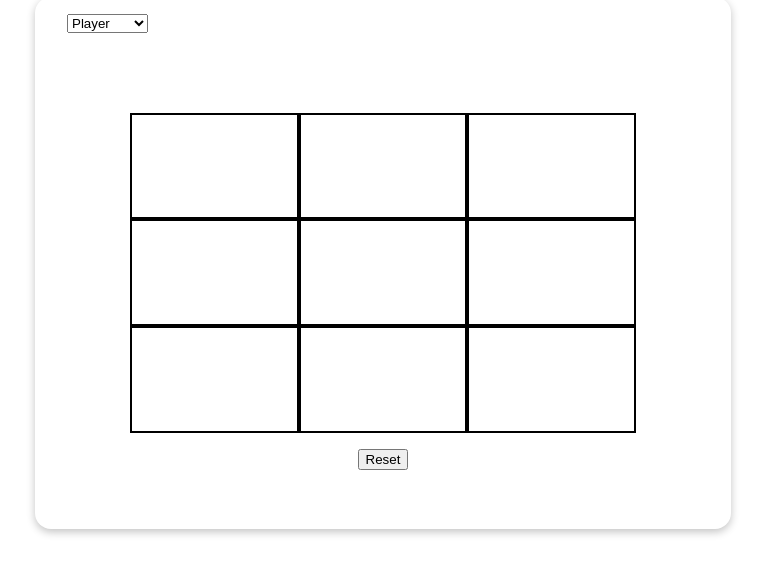
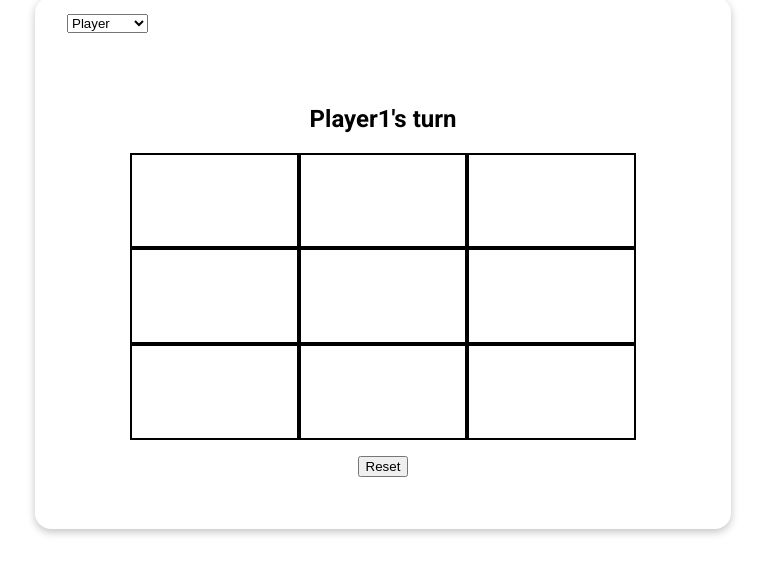
Before and after one commit to JamesDos/tic-tac-toe, a plain HTML site: page index.html in a window 1280 px wide. Both pictures are taken after a click on the button "Reset". Shown: the part 92-666 px from the top of the page, without its empty margins (257-1022 px from the left). Drawn offline with Linux system fonts and the light colour scheme.

Commit message:
Implement game display logic

```diff
--- a/index.html
+++ b/index.html
@@ -18,8 +18,8 @@
         <option value="computer">Computer</option>
       </select>
     </div>
-    <div class="game-state">
-      <h2></h2>
+    <div class="game-state-container">
+      <h2 class="game-state">Player1's Turn</h2>
     </div>
     <div class="board-container">
       <div class="gameboard">
--- a/script.js
+++ b/script.js
@@ -79,7 +79,6 @@ const GameBoard = (() =>  {
         }
       }
     }
-    console.log(tied ? `tied` : `not tied`);
     return tied;
   }
 
@@ -131,9 +130,19 @@ const GameController = (() => {
   const gameStates = ["Playing", "End"];
   let gameState = "Playing";
 
-  const getGameState = () => gameState;
+  let getGameState = () => gameState;
 
-  const setGameState = (state) => gameState = state;
+  const getGameStateMsg = () => {
+    if(board.determineGameOver()) {
+      return `Game has ended: ${getCurrPlayer().getName()} has won`;
+    } else if (board.determineTie()) {
+      return 'Game is a draw';
+    } else {
+      return `${currPlayer.getName()}'s turn`;
+    }
+  }
+
+  const setGameState = state => gameState = state;
 
   const playRound = (i, j) => {
     if(getGameState() === "Playing") {
@@ -173,12 +182,13 @@ const GameController = (() => {
   const determineGameState = () => {
     if(board.determineGameOver()) {
       setGameState(gameStates[1]);
-      console.log(`game has ended: ${getCurrPlayer().getName()} has won`);
+      console.log(`Game has ended: ${getCurrPlayer().getName()} has won`);
     } else if (board.determineTie()) {
       setGameState(gameStates[1]);
-      console.log('game is a draw')
+      console.log('Game is a draw')
     } else {
-      switchPlayer()
+      switchPlayer();
+      console.log(`${currPlayer.getName()}'s turn`);
     }
   }
 
@@ -206,7 +216,7 @@ const GameController = (() => {
     }
   }
 
-  return {playRound, playRoundBot, getCurrPlayer, resetGame, setPlayer2}
+  return {playRound, playRoundBot, getGameStateMsg, getCurrPlayer, resetGame, setPlayer2}
 })();
 
 
@@ -215,6 +225,7 @@ const DisplayGame = (() => {
   const gameboardHtml = document.querySelector('.gameboard');
   const tiles = Array.from(document.querySelectorAll('.tile'));
   const playerSelection = document.querySelector('#player-select');
+  const gameStateLabel = document.querySelector('.game-state');
 
   tiles.forEach(tile => tile.addEventListener('click', () => selectCell(tile)));
 
@@ -255,6 +266,7 @@ const DisplayGame = (() => {
       GameController.playRoundBot(iPos, jPos);
     }
     renderBoard();
+    updateGameStateLabel();
   }
 
   const switchGameMode = () => {
@@ -265,6 +277,7 @@ const DisplayGame = (() => {
       GameController.setPlayer2("Player2", true);
     }
     resetBoard();
+    updateGameStateLabel();
   }
 
   playerSelection.addEventListener('change', switchGameMode);
@@ -272,10 +285,15 @@ const DisplayGame = (() => {
   const resetBoard = () => {
     GameController.resetGame();
     renderBoard();
+    updateGameStateLabel();
   }
 
   resetButton.addEventListener('click', resetBoard);
 
+  const updateGameStateLabel = () => {
+    let msg = GameController.getGameStateMsg();
+    gameStateLabel.textContent = msg;
+  }
 })();
 
 
--- a/styles.css
+++ b/styles.css
@@ -22,6 +22,11 @@ body {
 
 .player-selection-container {
   flex: 1;
+}
+
+.game-state {
+  display: flex;
+  justify-content: center;
 }
 
 .board-container {
@@ -51,6 +56,7 @@ body {
   justify-content: center;
   align-items: center;
   border: 2px solid black;
+  font-size: 30px;
 }
 
 .tile:hover {
```
